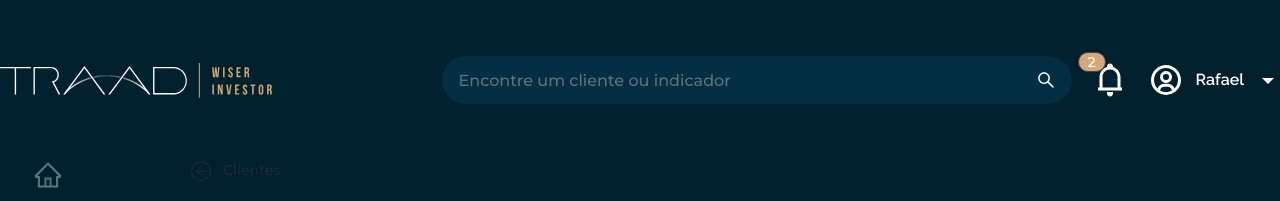
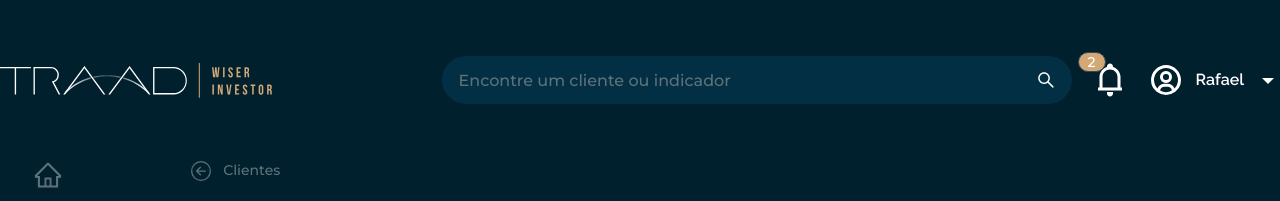
Before and after one commit to martinsmarcos6/boilerplate-nextjs, a Next.js app: page /clients/1 in a window 1280 px wide. Shown: the top 201 px of the page. Built offline with nearby package versions, Linux system fonts and the light colour scheme; no server answers.

Commit message:
feat: add color to breadcrumb

```diff
--- a/src/components/Breadcrumb.tsx
+++ b/src/components/Breadcrumb.tsx
@@ -11,7 +11,6 @@ interface BreadcrumbProps {
     href: string;
   }[];
   className?: string;
-  color?: string;
 }
 
 export const Breadcrumb = ({ items, className }: BreadcrumbProps) => {
--- a/src/pages/clients/[id].tsx
+++ b/src/pages/clients/[id].tsx
@@ -52,7 +52,7 @@ const ClientDetailsPage = () => {
         <main className="w-full pb-20">
           <Breadcrumb
             items={[{ title: 'Clientes', href: '/clients' }]}
-            className="mb-4"
+            className="mb-4 text-secondary-text"
           />
           <div className="flex justify-between items-end mb-5">
             <div className="flex items-end gap-24">
```
